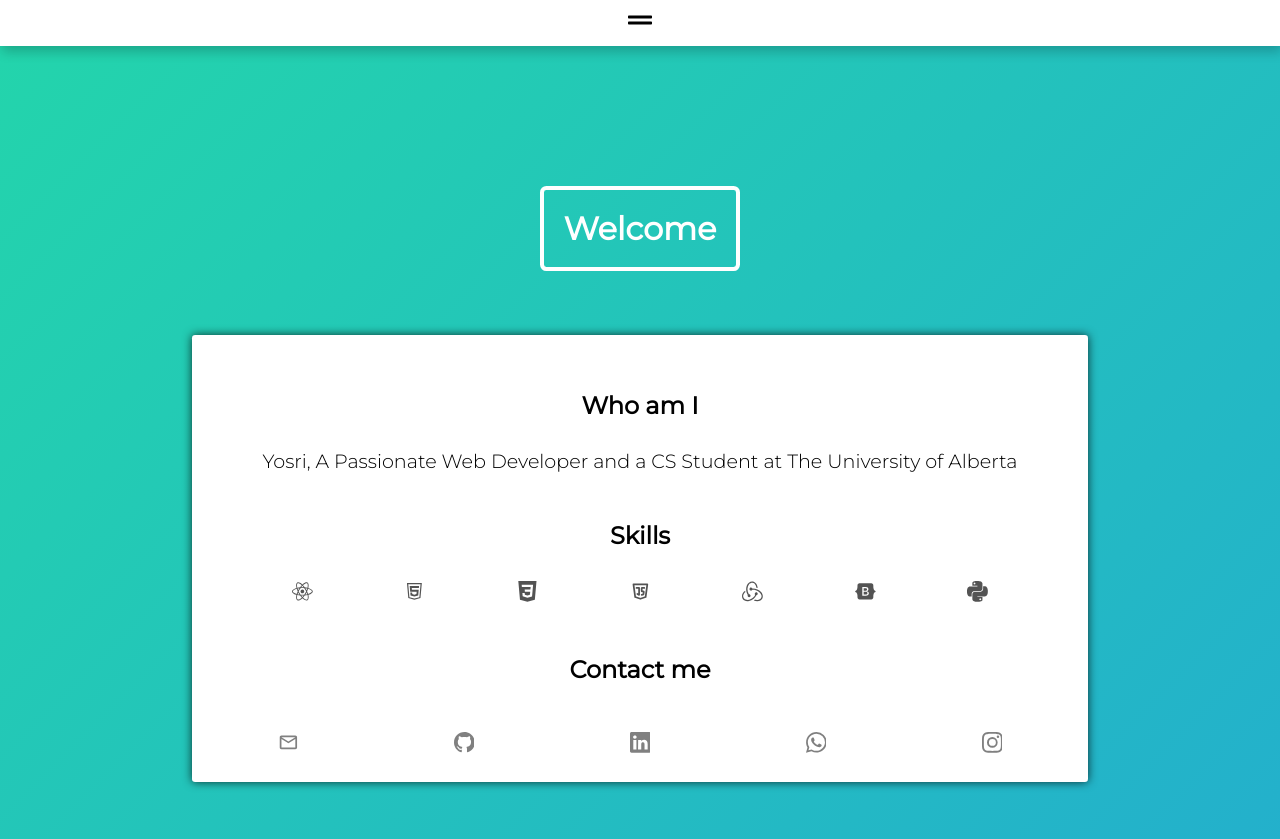
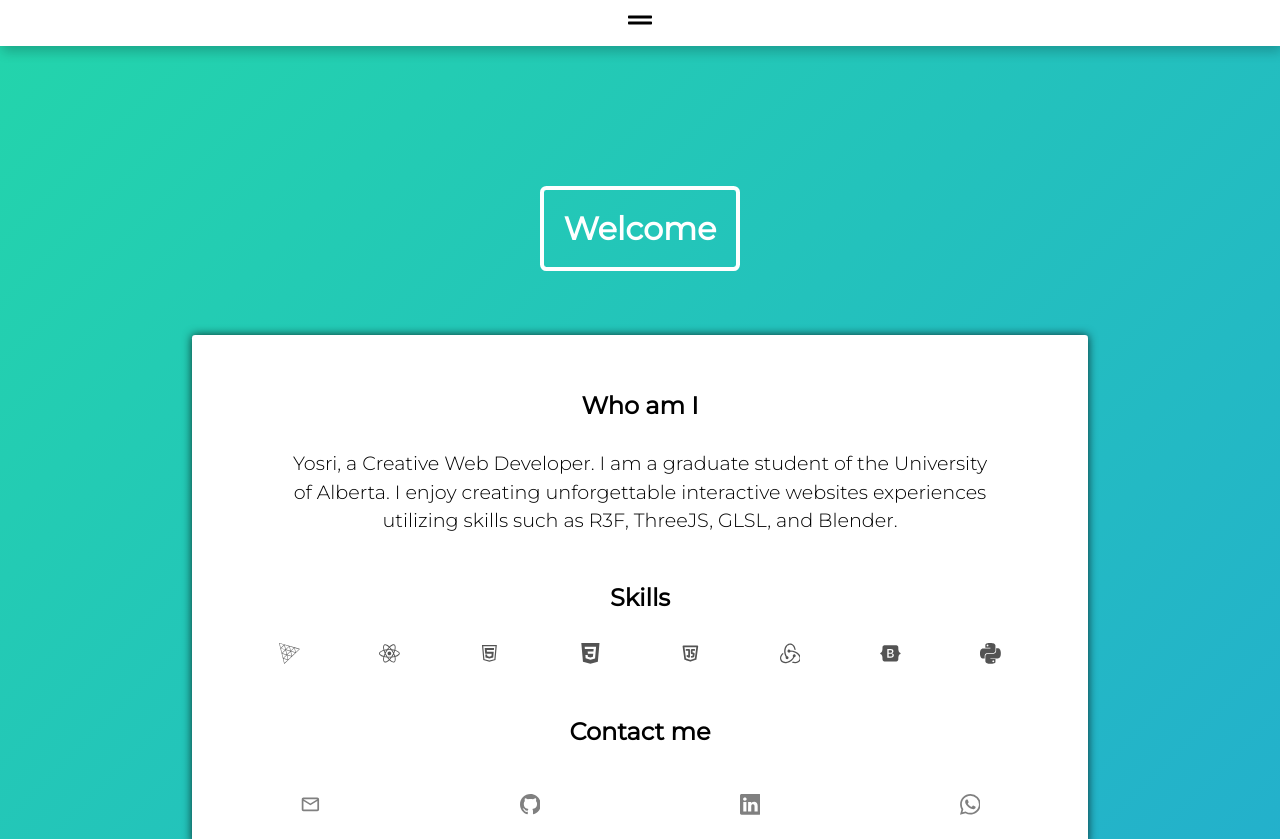
Before and after one commit to ImYosrii/portfolio, a React (Create React App) app: page / in a window 1280 px wide. Shown: the top 839 px of the page. Built offline with nearby package versions, Linux system fonts and the light colour scheme.

Commit message:
updated intro

```diff
--- a/src/App.css
+++ b/src/App.css
@@ -111,10 +111,13 @@ body{
     font-weight: bolder;
 }
 .intro-details{
+    margin: 0 auto;
     margin-top: 1.5em;
+    line-height: 1.8rem;
     font-family: 'Montserrat', sans-serif;
     font-weight: 300;
     font-size: 1.2rem;
+    width:80%;
 }
 .skills-container{
     display: flex;
@@ -123,6 +126,7 @@ body{
     font-size: 1.3rem;
     color: rgb(83, 83, 83);
 }
+.skill-three,
 .skill-react,
 .skill-html,
 .skill-css,
@@ -131,6 +135,10 @@ body{
 .skill-bootstrap,
 .skill-python{
     transition: all 100ms linear;
+}
+.skill-three:hover{
+    color:rgb(140, 138, 138);
+    transform: scale(1.5);
 }
 .skill-react:hover{
     color:rgb(138, 206, 228);
--- a/src/components/MainPage.js
+++ b/src/components/MainPage.js
@@ -3,7 +3,6 @@ import {BsGithub} from 'react-icons/bs'
 import {BsLinkedin} from 'react-icons/bs'
 import {BsWhatsapp} from 'react-icons/bs'
 import {MdOutlineMail} from 'react-icons/md'
-import {BsInstagram} from 'react-icons/bs'
 import {FaReact} from 'react-icons/fa'
 import {AiOutlineHtml5} from 'react-icons/ai'
 import {SiCss3} from 'react-icons/si'
@@ -11,6 +10,7 @@ import {TbBrandJavascript} from 'react-icons/tb'
 import {SiRedux} from 'react-icons/si'
 import {FaBootstrap} from 'react-icons/fa'
 import {SiPython} from 'react-icons/si'
+import { SiThreedotjs } from "react-icons/si";
 
 import Projects from './Projects'
 import Certificates from './Certificates'
@@ -31,9 +31,13 @@ export default function MainPage(){
             </div>
             <div className="intro-container">
                 <h2 className="intro-header">Who am I</h2>
-                <p className="intro-details">Yosri, A Passionate Web Developer and a CS Student at The University of Alberta</p>
+                <p className="intro-details">Yosri, a Creative Web Developer. I am a graduate student of the University of Alberta. I enjoy creating unforgettable interactive websites experiences utilizing skills such as R3F, ThreeJS, GLSL, and Blender.  </p>
                 <h2 className="intro-header">Skills</h2>
                 <div className='skills-container'>
+                    <p className="skill-three">
+                        <SiThreedotjs />
+
+                    </p>
                     <p className="skill-react">
                         <FaReact />
                     </p>
@@ -63,7 +67,6 @@ export default function MainPage(){
                     <a href="https://github.com/ImYosrii" target="_blank"><BsGithub /></a>
                     <a href="https://www.linkedin.com/in/yosri-swidan-698267229/" target="_blank"><BsLinkedin /></a>
                     <a href="https://api.whatsapp.com/send?phone=17806040522" target="_blank"><BsWhatsapp /></a>
-                    <a href="https://www.instagram.com/" target="_blank"><BsInstagram /></a>
                 </div>
             </div>
             <div id='projects' style={{display: 'flex', justifyContent: 'center'}}>
```
